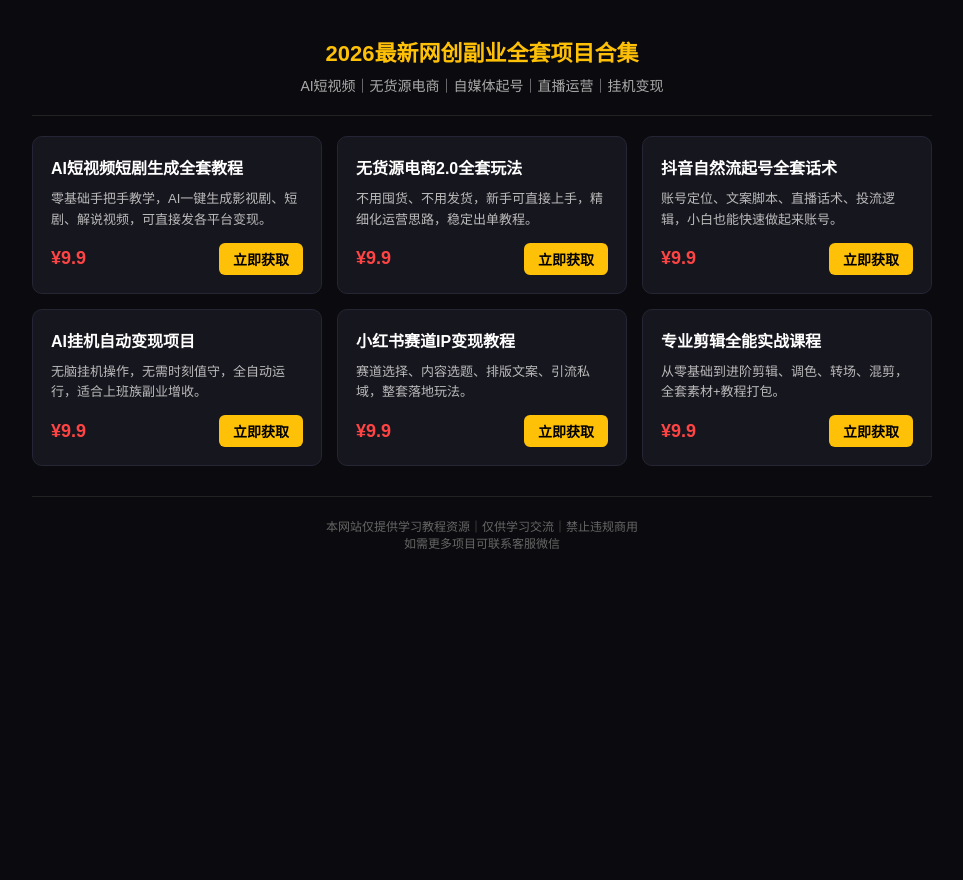
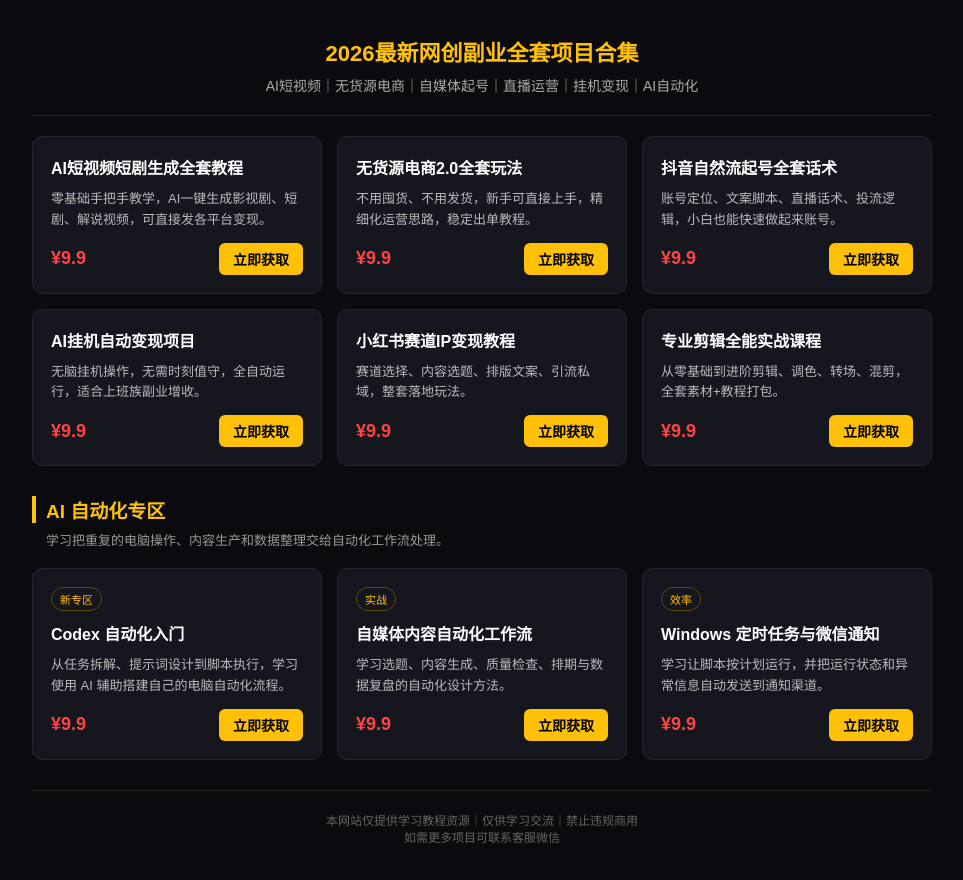
Before and after one commit to mfkud2021-web/my-web, a plain HTML site: page index.html in a window 1280 px wide. Shown: the whole page, without its empty margins (158-1121 px from the left). Before the commit the page ends 800 px from the top, so only its background shows below. Drawn offline with Linux system fonts and the light colour scheme.

Commit message:
增加 AI 自动化专区
保留原有副业项目，并新增 AI 自动化专区及相关课程卡片。

```diff
--- a/index.html
+++ b/index.html
@@ -31,6 +31,19 @@
             color:#aaa;
             font-size:14px;
         }
+        .section-title{
+            font-size:19px;
+            color:#ffc107;
+            margin:28px 0 14px;
+            padding-left:10px;
+            border-left:4px solid #ffc107;
+        }
+        .section-desc{
+            font-size:13px;
+            color:#999;
+            margin:-6px 0 16px 14px;
+            line-height:1.6;
+        }
         .card-list{
             display:grid;
             grid-template-columns:repeat(auto-fill,minmax(280px,1fr));
@@ -58,6 +71,15 @@
             color:#bbb;
             line-height:1.6;
             margin-bottom:12px;
+        }
+        .tag{
+            display:inline-block;
+            font-size:11px;
+            color:#ffc107;
+            border:1px solid #5d4b0b;
+            border-radius:12px;
+            padding:3px 8px;
+            margin-bottom:10px;
         }
         .price{
             display:flex;
@@ -91,7 +113,7 @@
     <div class="container">
         <div class="top-title">
             <h1>2026最新网创副业全套项目合集</h1>
-            <p>AI短视频｜无货源电商｜自媒体起号｜直播运营｜挂机变现</p>
+            <p>AI短视频｜无货源电商｜自媒体起号｜直播运营｜挂机变现｜AI自动化</p>
         </div>
 
         <div class="card-list">
@@ -150,6 +172,40 @@
             </div>
         </div>
 
+        <h2 class="section-title">AI 自动化专区</h2>
+        <p class="section-desc">学习把重复的电脑操作、内容生产和数据整理交给自动化工作流处理。</p>
+        <div class="card-list">
+            <div class="card">
+                <span class="tag">新专区</span>
+                <h3>Codex 自动化入门</h3>
+                <p>从任务拆解、提示词设计到脚本执行，学习使用 AI 辅助搭建自己的电脑自动化流程。</p>
+                <div class="price">
+                    <span>¥9.9</span>
+                    <a href="#" class="buy-btn">立即获取</a>
+                </div>
+            </div>
+
+            <div class="card">
+                <span class="tag">实战</span>
+                <h3>自媒体内容自动化工作流</h3>
+                <p>学习选题、内容生成、质量检查、排期与数据复盘的自动化设计方法。</p>
+                <div class="price">
+                    <span>¥9.9</span>
+                    <a href="#" class="buy-btn">立即获取</a>
+                </div>
+            </div>
+
+            <div class="card">
+                <span class="tag">效率</span>
+                <h3>Windows 定时任务与微信通知</h3>
+                <p>学习让脚本按计划运行，并把运行状态和异常信息自动发送到通知渠道。</p>
+                <div class="price">
+                    <span>¥9.9</span>
+                    <a href="#" class="buy-btn">立即获取</a>
+                </div>
+            </div>
+        </div>
+
         <div class="footer">
             本网站仅提供学习教程资源｜仅供学习交流｜禁止违规商用<br>
             如需更多项目可联系客服微信
```
